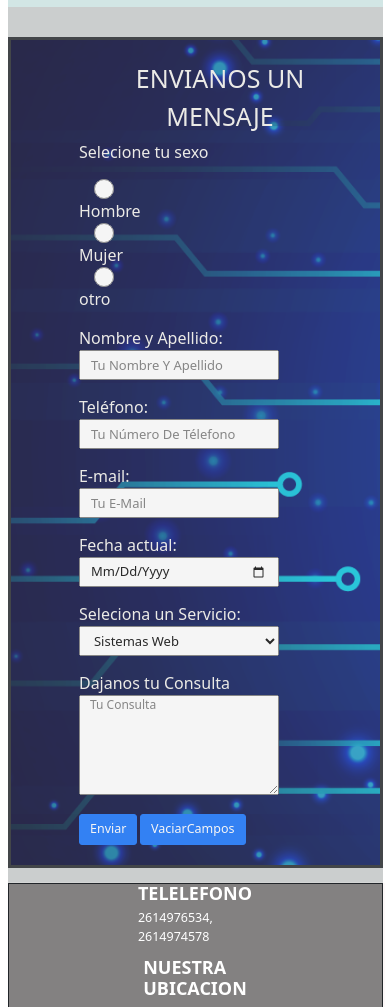
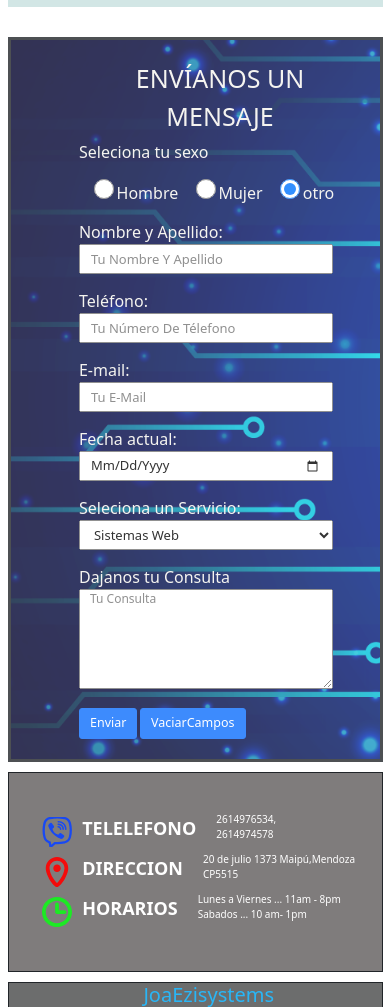
Before and after one commit to joakozuin/TrabajoFinalJoaquinZuinV00, a website: page contacto.html in a window 390 px wide. Shown: the part 93-1100 px from the top of the page. Drawn offline with Linux system fonts and the light colour scheme; a web font is replaced by a local one.

Commit message:
Se corrige reponsividad pag contacto

```diff
--- a/contacto.html
+++ b/contacto.html
@@ -21,7 +21,7 @@
         <div class="container-fluid">
 
             <div class="navegacion__logo00  animate__animated animate__heartBeat animate__slower">
-                <a class="" href="">
+                <a class="" href="contacto.html">
                     <div class="navegacion__logo00__logoImg00"> </div>
                 </a>
             </div>
@@ -66,17 +66,17 @@
               <form class="h05Seccion01__centFormulario">
                   <!-- Inicio de from-->
                   <fieldset class="h05Seccion01__elementFormCentrado">
-                      <legend class="h05Seccion01__labelFormato00">Envianos un mensaje</legend>
+                      <legend class="h05Seccion01__labelFormato00">Envíanos un mensaje</legend>
 
                       <!-- Inicio de div Sexo-->
                       <div>
-                          <label class="h05Seccion01__labelFormato01" for="sexo">Selecione tu sexo</label> <br> <br>
+                          <label class="h05Seccion01__labelFormato01" for="sexo">Seleciona tu sexo</label> <br> <br>
                           <input class="h05Seccion01__inputFormato01" type="radio" id="hombre" name="sexo" value="hombre">
                           <label class="h05Seccion01__labelFormato01" for="hombre">Hombre</label>
-                          <input class="h05Seccion01__inputFormato01" type="radio" id="mejer" name="sexo" value="mujer">
+                          <input class="h05Seccion01__inputFormato01" type="radio" id="mujer" name="sexo" value="mujer">
                           <label class="h05Seccion01__labelFormato01" for="mujer">Mujer</label>
-                          <input class="h05Seccion01__inputFormato01" type="radio" id="otro" name="sexo" value="otro">
-                          <label class="h05Seccion01__labelFormato01" for="mujer">otro</label>
+                          <input class="h05Seccion01__inputFormato01" type="radio" id="otro" name="sexo" value="otro" checked>
+                          <label class="h05Seccion01__labelFormato01" for="otro">otro</label>
                           <br><br>
                       </div>
                       <!-- fin de div Sexo-->
@@ -154,27 +154,25 @@
 
           <section class="h05Seccion03 ">
               <div class="h05Seccion03__seccionArea00">
-                  <div class="  ">
-                      <a href="">
+
+                  <div class="h05Seccion03__seccionArea00-ord">
                       <div class="h05Seccion03__seccionArea00__logoLlamar">
                       </div>
-                      </a>
                       <h5>TELELEFONO</h5>
                       <p class="h05Seccion03__seccionArea00__p01">
                           2614976534,
-                          <br class="">
+                          <br>
                           2614974578
                       </p>
                   </div>
               </div>
 
               <div class="h05Seccion03__seccionArea00">
-                  <div class="  ">
-                      <a href="">
+
+                  <div class="h05Seccion03__seccionArea00-ord">
                       <div class="h05Seccion03__seccionArea00__logoUbicacion">
                       </div>
-                      </a>
-                      <h5>NUESTRA UBICACION</h5>
+                      <h5>DIRECCION</h5>
                       <p class="h05Seccion03__seccionArea00__p01">
                           20 de julio 1373 Maipú,Mendoza
                           <br>
@@ -184,15 +182,14 @@
               </div>
 
               <div class="h05Seccion03__seccionArea00">
-                  <div class="  ">
-                      <a href="">
+
+                  <div class="h05Seccion03__seccionArea00-ord">
                       <div class="h05Seccion03__seccionArea00__logoHorarios">
                       </div>
-                      </a>
                       <h5>HORARIOS</h5>
                       <p class="h05Seccion03__seccionArea00__p01">
                           Lunes a Viernes ... 11am - 8pm
-                          <br class="">
+                          <br>
                           Sabados ... 10 am- 1pm
                       </p>
                   </div>
@@ -215,7 +212,7 @@
         </div>
 
         <div class="footArea01  ">
-            <a href="">
+            <a href="contacto.html">
 
                 <div class="footArea01__logoImg01">
                 </div>
@@ -224,20 +221,20 @@
 
         <div class="footArea02">
 
-            <a href="">
+            <a href="contacto.html">
                 <div class="footArea02__areaLogo footArea02__logoFacebook00">
                 </div>
             </a>
-            <a href="">
+            <a href="contacto.html">
                 <div class="footArea02__areaLogo footArea02__logoTwitter00">
                 </div>
             </a>
 
-            <a href="">
+            <a href="contacto.html">
                 <div class="footArea02__areaLogo footArea02__logoInstagram00">
                 </div>
             </a>
-            <a href="">
+            <a href="contacto.html">
                 <div class="footArea02__areaLogo footArea02__logoLinkedin00">
                 </div>
             </a>
--- a/sass/utiles/_globales.scss
+++ b/sass/utiles/_globales.scss
@@ -37,9 +37,19 @@
     display: flex;
     flex-direction: row;
     justify-content: center;
-    align-content: center;
+    align-content: center;/*  */
     align-items: center;
     flex-wrap: wrap;
+
+}
+
+@mixin flexFilNoWrap() {
+  display: flex;
+  flex-direction: row;
+  justify-content: center;
+  align-content: center;
+  align-items: center;
+  flex-wrap: nowrap;
 
 }
 .flexColum {
@@ -57,11 +67,7 @@
 
   }
   .flexFilaNoWrap {
-    display: flex;
-    flex-direction: row;
-    justify-content: center;
-    align-content: center;
-    align-items: center;
+    @include flexFilNoWrap();
   }
 
   .flexFila02 {
--- a/sass/vistas/_contacto.scss
+++ b/sass/vistas/_contacto.scss
@@ -7,38 +7,14 @@
     grid-column-gap: 10px;
     grid-row-gap: 10px;
     /* height: 600px; */
-    background-color: rgba(99, 106, 106, 0.331);
+    background-color: rgb(255, 255, 255);
     justify-content: center;
     align-content: center;
-    @media screen and (max-width:567px) {
-      grid-template-rows: repeat(9, 90px);
-      grid-column-gap: 10px;
-      grid-row-gap: 10px;
+     @media screen and (max-width:850px) {
+
+      @include flexColNoWrap();
 
      }
-     @media screen and (max-width:857px) {
-
-      display:block;
-
-     }
-
-     @media screen and (max-width:567px) {
-
-      display:block;
-
-     }
-     @media screen and (max-width:360px) {
-
-      display:block;
-
-     }
-     @media screen and (max-width:320px) {
-
-      display:block;
-
-     }
-
-
 
   }
 
@@ -56,191 +32,156 @@
         margin: 10px auto;
         width:90%;
     }
-
     &__elementFormCentrado{
         padding-left: 50px;
         padding-top: 10px;
         padding-bottom: 10px;
-
     }
-
     &__labelFormato00{
         color: rgb(243, 242, 237);
         font-size: 25px;
         text-align: center;
         text-transform: uppercase;
-
     }
-
     &__labelFormato01{
         color: rgb(243, 242, 237);
         font-size: medium;
     }
-
     &__inputFormato01{
         padding: 0;
         margin-left: 15px;
-        width: 60px;
+        width: 50px;
         height: 20px;
         color: rgb(243, 242, 237);
         font-size: 7em;
-
         @media screen and (max-width:534px) {
-
+          width: 20px;
+         }
+         @media screen and (max-width:320px) {
           display:block;
           width: 20px;
-
          }
-
-        @media screen and (max-width:320px) {
-
-          display:block;
-          width: 20px;
-
-         }
-
     }
-
      &__texTarea,&__nombreApellido{
         text-transform: capitalize;
         font-size: 1.3em;
         padding: 0 10px;
         margin: 0;
-        width: 400px;
+        width:90%;
         height: 30px;
 
-        @media screen and (max-width:840px) {
-
-          width: 300px;
-
-         }
-        @media screen and (max-width:567px) {
-
-          width: 200px;
-
-         }
     }
      &__texTarea1{
         text-transform: capitalize;
         font-size: 1.2em;
         padding: 0 10px;
         margin: 0;
-        width: 400px;
+        width: 90%;
         height: 100px;
-        @media screen and (max-width:840px) {
 
-          width: 300px;
-
-         }
-        @media screen and (max-width:567px) {
-
-          width: 200px;
-
-         }
     }
 
   }
 
-
-
-
-
-
-  .h05Seccion02{
-    grid-area: 1 / 6 / 8 / 11;
+   .h05Seccion02{
+    grid-area: 1 / 1 / 10 / 13;
     z-index:1;
     width: 100%;
-    /*   height: 450px; */
-     /*  background-image: url(../img/imagen02.jpeg); */
+    background-image: url(../img/imagen02.jpeg);
       background-size: cover;
       background-color:white;
-     /*  border-style: solid; */
-     /*  border-width: 1px; */
-     /*  margin: 10px; */
-      margin-top:15px;
+      margin-top:10px;
       margin-right: 20px;
+
+      @media screen and (max-width:850px) {
+
+        display: none;
+
+       }
   }
+
 
   /* Estilo Area TELEFONO,NUESTRA UBICACION, HORARIO*/
 .h05Seccion03{
     grid-area:8 /3 / 9 / 12;
-    background-color:rgba(116, 113, 113, 0.824);
+    background-color:rgba(116, 113, 113, 0.919);
     width: 100%;
     border-style: solid;
     border-width: 1px;
-    box-shadow: 1px 1px 1px 1px rgb(252, 248, 248);
-    height: 150px;
-    margin-top: 15px;
+    box-shadow: 5px 5px rgb(255, 255, 255);
+    height: 130px;
+    margin-top: 0px;
     z-index:3;
-    justify-content: space-around;
-    @include flexFil();
 
-    @media screen and (max-width:567px) {
-      grid-area: 9 /3 / 11/ 10;
+    @include flexFilNoWrap();
+    justify-content:space-between;
 
-      height: 300px;
+     @media screen and (max-width:567px) {
+      height: 200px;
       @include flexColNoWrap();
      }
-
 
      & h5{
         font-size: large;
         font-weight: 700;
-
+        margin-left: 10px;
      }
-
-
     &__seccionArea00{
         height: auto;
         width: 25%;
-        display: flex;
-        flex-direction: column;
-        align-items: center;
         color: white;
+        @media screen and (max-width:567px) {
+          width: 90%;
+          margin-left: 30px;;
+         }
 
+        &-ord{
+          @include flexColNoWrap();
+          @media screen and (max-width:567px) {
+            @include flexFilNoWrap();
+            justify-content: left;
+           }
+        }
 
         &__logoLlamar{
-           /*  background-image: url("../img/logoJoaEzis00.svg");
-            height: 60px;
-            width: 60px;
+            background-image: url("../img/telefono.svg");
+            height: 30px;
+            width: 30px;
             background-position: center;
             background-repeat: no-repeat;
-            background-size: cover; */
+            background-size: cover;
         }
 
-
         &__logoUbicacion{
-              /*  background-image: url("../img/logoJoaEzis00.svg");
-            height: 60px;
-            width: 60px;
+           background-image: url("../img/pin-icon.svg");
+            height: 30px;
+            width: 30px;
             background-position: center;
             background-repeat: no-repeat;
-            background-size: cover; */
+            background-size: cover;
         }
 
         &__logoHorarios{
-              /*  background-image: url("../img/logoJoaEzis00.svg");
-            height: 60px;
-            width: 60px;
+            background-image: url("../img/clock-icon.svg");
+            height: 30px;
+            width: 30px;
             background-position: center;
             background-repeat: no-repeat;
-            background-size: cover; */
+            background-size: cover;
         }
         &__p01{
+          font-size: 1.2em;
+          margin-left: 20px;
           @media screen and (max-width:567px){
-            font-size: 125%;
+            font-size: 1em;
           }
+
+
          }
 
         }
     }
 
 
-
-  .h05Footer{
-    /* grid-area: 10 / 1 / 11 / 13;  */
-  }
-
-
 /*Fin Vista Página Contacto*/
 /************************/
```
Also changed, not shown: css/estilosCSS.css, img/clock-icon.svg (added), img/pin-icon.svg (added), img/telefono.svg (added). Lines whose indentation alone changed are shown as unchanged.
